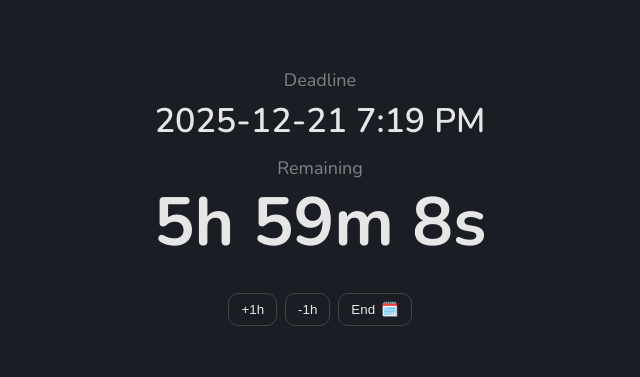
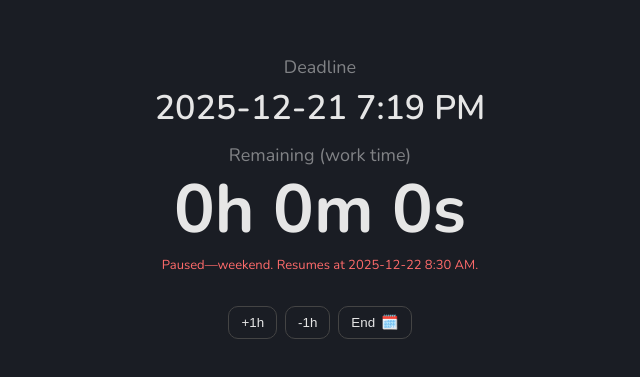
Before and after one commit to weiying-chen/work, a React (Vite) app: page / in a window 1280 px wide. Shown: the part 207-584 px from the top of the page, without its empty margins (320-960 px from the left). Built offline with nearby package versions, Linux system fonts and the light colour scheme.

Commit message:
Move work time utils to file

```diff
--- a/src/App.tsx
+++ b/src/App.tsx
@@ -1,4 +1,14 @@
 import { useEffect, useMemo, useRef, useState } from 'react'
+
+import {
+  DEFAULT_HOLIDAYS,
+  DEFAULT_WORK_BLOCKS,
+  endOfLastWorkBlockBefore,
+  isInWorkTime,
+  nextResumeAt,
+  pauseReason,
+  workMsBetween,
+} from './utils/workTime'
 
 const LS_KEY = 'time-left:end-iso'
 
@@ -14,8 +24,14 @@ function fmtDateTime(d: Date) {
   const hours24 = d.getHours()
   const hours12 = hours24 % 12 || 12
   const ampm = hours24 < 12 ? 'AM' : 'PM'
+  return `${d.getFullYear()}-${pad2(d.getMonth() + 1)}-${pad2(d.getDate())} ${hours12}:${pad2(d.getMinutes())} ${ampm}`
+}
 
-  return `${d.getFullYear()}-${pad2(d.getMonth() + 1)}-${pad2(d.getDate())} ${hours12}:${pad2(d.getMinutes())} ${ampm}`
+function fmtTime(d: Date) {
+  const hours24 = d.getHours()
+  const hours12 = hours24 % 12 || 12
+  const ampm = hours24 < 12 ? 'AM' : 'PM'
+  return `${hours12}:${pad2(d.getMinutes())} ${ampm}`
 }
 
 function toDatetimeLocalValue(d: Date) {
@@ -71,9 +87,29 @@ export default function App() {
     localStorage.setItem(LS_KEY, end.toISOString())
   }, [end])
 
-  const msLeft = end.getTime() - now.getTime()
-  const isOverdue = msLeft < 0
-  const parts = useMemo(() => msToParts(msLeft), [msLeft])
+  const effectiveEnd = useMemo(() => {
+    return endOfLastWorkBlockBefore(end, DEFAULT_WORK_BLOCKS, DEFAULT_HOLIDAYS)
+  }, [end])
+
+  const workMsLeft = useMemo(() => {
+    if (effectiveEnd.getTime() <= now.getTime()) return 0
+    return workMsBetween(now, effectiveEnd, DEFAULT_WORK_BLOCKS, DEFAULT_HOLIDAYS)
+  }, [now, effectiveEnd])
+
+  const isOverdue = now.getTime() > end.getTime()
+  const parts = useMemo(() => msToParts(workMsLeft), [workMsLeft])
+
+  const paused = useMemo(() => {
+    return !isInWorkTime(now, DEFAULT_WORK_BLOCKS, DEFAULT_HOLIDAYS)
+  }, [now])
+
+  const reason = useMemo(() => {
+    return pauseReason(now, DEFAULT_WORK_BLOCKS, DEFAULT_HOLIDAYS)
+  }, [now])
+
+  const resumesAt = useMemo(() => {
+    return nextResumeAt(now, DEFAULT_WORK_BLOCKS, DEFAULT_HOLIDAYS)
+  }, [now])
 
   const addMinutes = (m: number) => {
     setEnd((prev) => new Date(prev.getTime() + m * 60000))
@@ -91,20 +127,33 @@ export default function App() {
     el.showPicker?.()
   }
 
+  const pauseText = useMemo(() => {
+    if (!paused) return null
+
+    const at = fmtDateTime(resumesAt)
+    if (reason === 'break') return `Paused—break time. Resumes at ${fmtTime(resumesAt)}.`
+    if (reason === 'before') return `Paused—outside working hours. Resumes at ${fmtTime(resumesAt)}.`
+    if (reason === 'after') return `Paused—outside working hours. Resumes at ${at}.`
+    if (reason === 'weekend') return `Paused—weekend. Resumes at ${at}.`
+    if (reason === 'holiday') return `Paused—holiday. Resumes at ${at}.`
+    return `Paused. Resumes at ${at}.`
+  }, [paused, reason, resumesAt])
+
   return (
     <div className="app">
       <div className="main">
         <div className="label">Deadline</div>
         <div className="end">{fmtDateTime(end)}</div>
 
-        <div className="label">Remaining</div>
+        <div className="label">Remaining (work time)</div>
         <div className="remaining">
-          {isOverdue ? '-' : ''}
           {parts.days > 0 && `${parts.days}d `}
           {parts.hours}h {parts.minutes}m {parts.seconds}s
         </div>
 
-        {isOverdue && <div className="overdue">Overdue</div>}
+        {paused && <div className="overdue">{pauseText}</div>}
+
+        {isOverdue && <div className="overdue">Overdue (calendar time)</div>}
       </div>
 
       <div className="controls">
--- /dev/null
+++ b/src/utils/workTime.ts
@@ -0,0 +1,179 @@
+// All "what counts as work time" rules live here.
+// Pure logic: no React, no localStorage.
+
+export type TimeHM = { h: number; m: number }
+export type WorkBlock = { start: TimeHM; end: TimeHM }
+
+export type PauseReason = 'break' | 'before' | 'after' | 'weekend' | 'holiday'
+
+export const DEFAULT_WORK_BLOCKS: WorkBlock[] = [
+  { start: { h: 8, m: 30 }, end: { h: 12, m: 0 } },
+  { start: { h: 13, m: 0 }, end: { h: 17, m: 30 } },
+]
+
+// Date-only strings in local time: 'YYYY-MM-DD'
+export const DEFAULT_HOLIDAYS: string[] = [
+  // '2026-01-01',
+]
+
+export function pad2(n: number) {
+  return String(n).padStart(2, '0')
+}
+
+export function ymdLocal(d: Date) {
+  return `${d.getFullYear()}-${pad2(d.getMonth() + 1)}-${pad2(d.getDate())}`
+}
+
+export function isWeekend(d: Date) {
+  const day = d.getDay() // 0 Sun .. 6 Sat
+  return day === 0 || day === 6
+}
+
+export function isHoliday(d: Date, holidays: string[] = DEFAULT_HOLIDAYS) {
+  return holidays.includes(ymdLocal(d))
+}
+
+export function atLocalTime(baseDay: Date, t: TimeHM) {
+  const d = new Date(baseDay)
+  d.setHours(t.h, t.m, 0, 0)
+  return d
+}
+
+export function clampOverlapMs(aStart: Date, aEnd: Date, bStart: Date, bEnd: Date) {
+  const start = Math.max(aStart.getTime(), bStart.getTime())
+  const end = Math.min(aEnd.getTime(), bEnd.getTime())
+  return Math.max(0, end - start)
+}
+
+export function isInWorkTime(
+  now: Date,
+  blocks: WorkBlock[] = DEFAULT_WORK_BLOCKS,
+  holidays: string[] = DEFAULT_HOLIDAYS
+) {
+  if (isWeekend(now) || isHoliday(now, holidays)) return false
+
+  const dayStart = new Date(now)
+  dayStart.setHours(0, 0, 0, 0)
+
+  const t = now.getTime()
+
+  for (const block of blocks) {
+    const bs = atLocalTime(dayStart, block.start)
+    const be = atLocalTime(dayStart, block.end)
+    if (t >= bs.getTime() && t < be.getTime()) return true
+  }
+
+  return false
+}
+
+export function workMsBetween(
+  start: Date,
+  end: Date,
+  blocks: WorkBlock[] = DEFAULT_WORK_BLOCKS,
+  holidays: string[] = DEFAULT_HOLIDAYS
+) {
+  if (end.getTime() <= start.getTime()) return 0
+
+  let total = 0
+
+  const cursorDay = new Date(start)
+  cursorDay.setHours(0, 0, 0, 0)
+
+  const endDay = new Date(end)
+  endDay.setHours(0, 0, 0, 0)
+
+  for (let day = new Date(cursorDay); day.getTime() <= endDay.getTime(); day.setDate(day.getDate() + 1)) {
+    if (isWeekend(day) || isHoliday(day, holidays)) continue
+
+    for (const block of blocks) {
+      const bs = atLocalTime(day, block.start)
+      const be = atLocalTime(day, block.end)
+      total += clampOverlapMs(start, end, bs, be)
+    }
+  }
+
+  return total
+}
+
+export function endOfLastWorkBlockBefore(
+  deadline: Date,
+  blocks: WorkBlock[] = DEFAULT_WORK_BLOCKS,
+  holidays: string[] = DEFAULT_HOLIDAYS
+) {
+  // If deadline is in non-work time (or on weekend/holiday), treat the "countable end"
+  // as the end of the last work block strictly before it.
+  // If deadline is inside a work block, return deadline itself.
+  const d = new Date(deadline)
+
+  if (isInWorkTime(d, blocks, holidays)) return d
+
+  const limit = 370 // safety limit ~1 year
+  for (let i = 0; i < limit; i++) {
+    const day = new Date(d)
+    day.setHours(0, 0, 0, 0)
+
+    if (!isWeekend(day) && !isHoliday(day, holidays)) {
+      for (let j = blocks.length - 1; j >= 0; j--) {
+        const be = atLocalTime(day, blocks[j].end)
+        const bs = atLocalTime(day, blocks[j].start)
+        if (be.getTime() <= d.getTime() && be.getTime() > bs.getTime()) {
+          return be
+        }
+      }
+    }
+
+    // Move to previous day 23:59:59.999
+    d.setDate(d.getDate() - 1)
+    d.setHours(23, 59, 59, 999)
+  }
+
+  return deadline
+}
+
+export function nextResumeAt(
+  now: Date,
+  blocks: WorkBlock[] = DEFAULT_WORK_BLOCKS,
+  holidays: string[] = DEFAULT_HOLIDAYS
+) {
+  if (isInWorkTime(now, blocks, holidays)) return now
+
+  const today = new Date(now)
+  today.setHours(0, 0, 0, 0)
+
+  if (!isWeekend(today) && !isHoliday(today, holidays)) {
+    for (const block of blocks) {
+      const bs = atLocalTime(today, block.start)
+      if (bs.getTime() > now.getTime()) return bs
+    }
+  }
+
+  const limit = 370
+  const day = new Date(today)
+  for (let i = 0; i < limit; i++) {
+    day.setDate(day.getDate() + 1)
+    if (isWeekend(day) || isHoliday(day, holidays)) continue
+    return atLocalTime(day, blocks[0].start)
+  }
+
+  return now
+}
+
+export function pauseReason(
+  now: Date,
+  blocks: WorkBlock[] = DEFAULT_WORK_BLOCKS,
+  holidays: string[] = DEFAULT_HOLIDAYS
+): PauseReason | null {
+  if (isInWorkTime(now, blocks, holidays)) return null
+  if (isHoliday(now, holidays)) return 'holiday'
+  if (isWeekend(now)) return 'weekend'
+
+  const day = new Date(now)
+  day.setHours(0, 0, 0, 0)
+
+  const firstStart = atLocalTime(day, blocks[0].start)
+  const lastEnd = atLocalTime(day, blocks[blocks.length - 1].end)
+
+  if (now.getTime() < firstStart.getTime()) return 'before'
+  if (now.getTime() >= lastEnd.getTime()) return 'after'
+  return 'break'
+}
```
